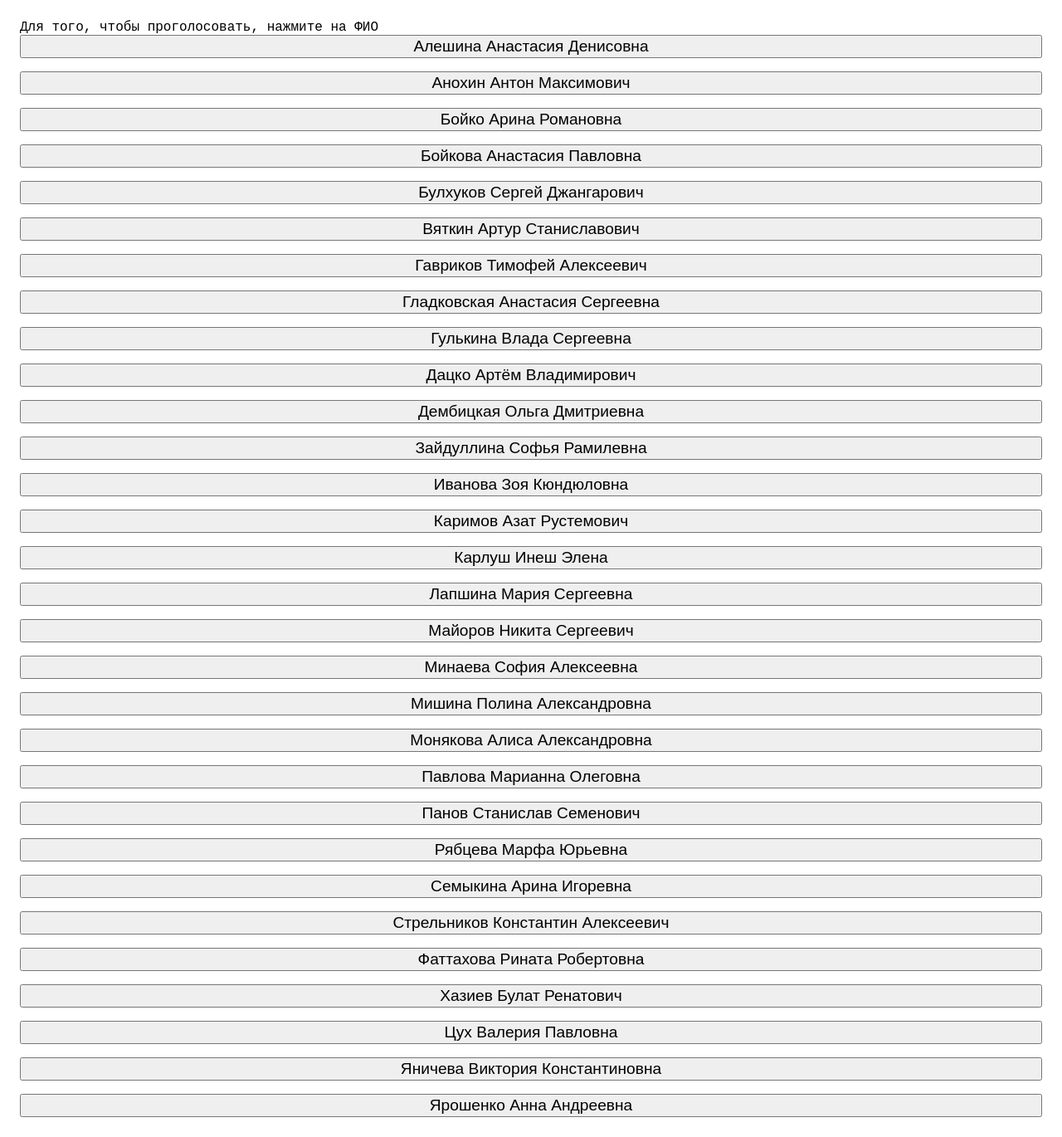
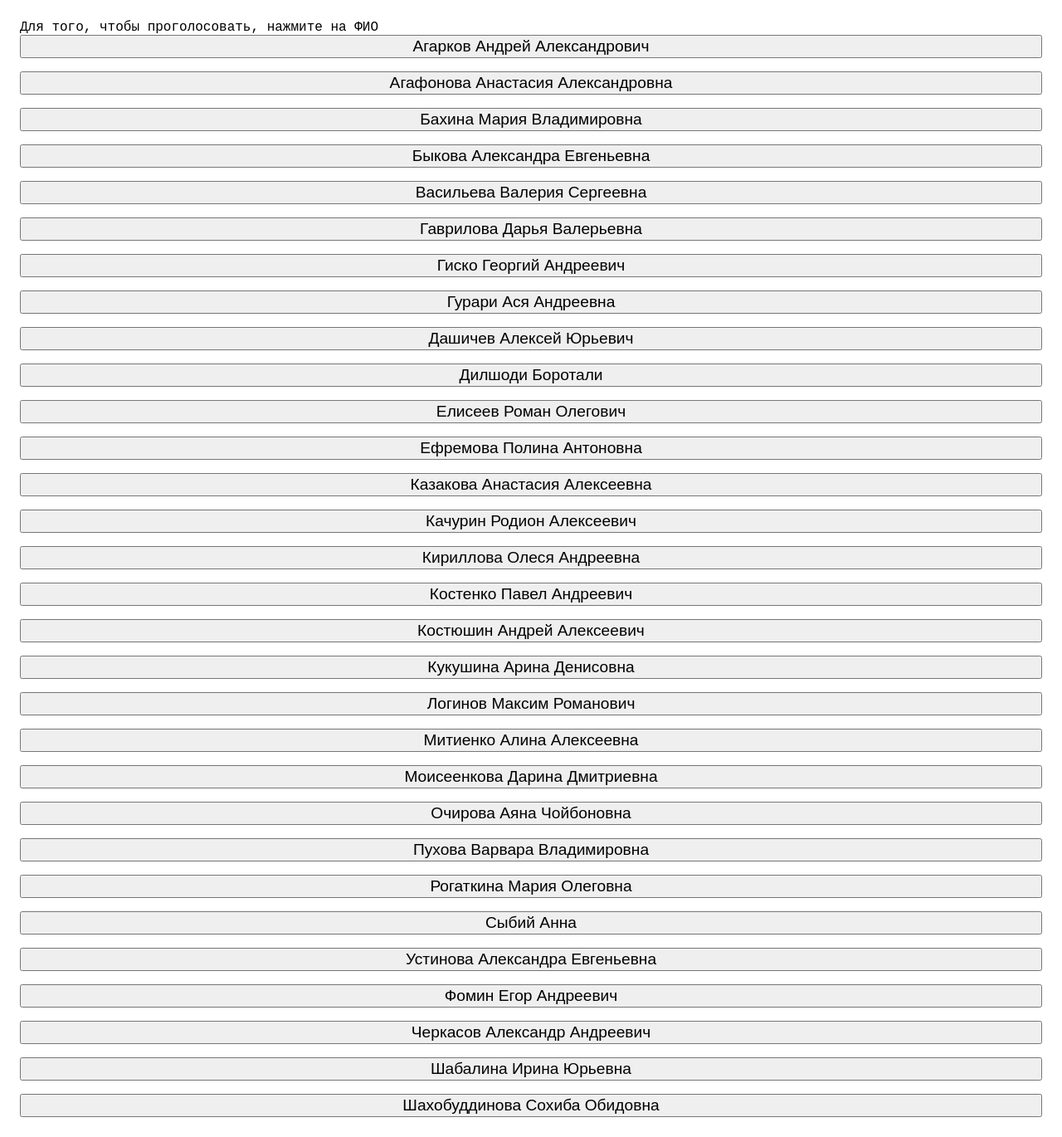
Before and after one commit to kmvpvl/vote, a React (Create React App) app: page / in a window 1280 px wide. Shown: the whole page at 83% size. Built offline with nearby package versions, Linux system fonts and the light colour scheme; a web font is replaced by a local one.

Commit message:
БЭК-24-2

```diff
--- a/src/index.tsx
+++ b/src/index.tsx
@@ -4,37 +4,37 @@ import "./index.css";
 import WebApp from "./WebApp";
 
 const list: string[] = [
-  "Алешина	Анастасия	Денисовна",
-  "Анохин	Антон	Максимович",
-  "Бойко	Арина	Романовна",
-  "Бойкова	Анастасия	Павловна",
-  "Булхуков	Сергей	Джангарович",
-  "Вяткин	Артур	Станиславович",
-  "Гавриков	Тимофей	Алексеевич",
-  "Гладковская	Анастасия	Сергеевна",
-  "Гулькина	Влада	Сергеевна",
-  "Дацко	Артём	Владимирович",
-  "Дембицкая	Ольга	Дмитриевна",
-  "Зайдуллина	Софья	Рамилевна",
-  "Иванова	Зоя	Кюндюловна",
-  "Каримов	Азат	Рустемович",
-  "Карлуш	Инеш Элена	",
-  "Лапшина	Мария	Сергеевна",
-  "Майоров	Никита	Сергеевич",
-  "Минаева	София	Алексеевна",
-  "Мишина	Полина	Александровна",
-  "Монякова	Алиса	Александровна",
-  "Павлова	Марианна	Олеговна",
-  "Панов	Станислав	Семенович",
-  "Рябцева	Марфа	Юрьевна",
-  "Семыкина	Арина	Игоревна",
-  "Стрельников	Константин	Алексеевич",
-  "Фаттахова	Рината	Робертовна",
-  "Хазиев	Булат	Ренатович",
-  "Цух	Валерия	Павловна",
-  "Яничева	Виктория	Константиновна",
-  "Ярошенко	Анна	Андреевна",
-  ]
+  "Агарков	Андрей	Александрович",
+  "Агафонова	Анастасия	Александровна",
+  "Бахина	Мария	Владимировна",
+  "Быкова	Александра	Евгеньевна",
+  "Васильева	Валерия	Сергеевна",
+  "Гаврилова	Дарья	Валерьевна",
+  "Гиско	Георгий	Андреевич",
+  "Гурари	Ася	Андреевна",
+  "Дашичев	Алексей	Юрьевич",
+  "Дилшоди	Боротали	",
+  "Елисеев	Роман	Олегович",
+  "Ефремова	Полина	Антоновна",
+  "Казакова	Анастасия	Алексеевна",
+  "Качурин	Родион	Алексеевич",
+  "Кириллова	Олеся	Андреевна",
+  "Костенко	Павел	Андреевич",
+  "Костюшин	Андрей	Алексеевич",
+  "Кукушина	Арина	Денисовна",
+  "Логинов	Максим	Романович",
+  "Митиенко	Алина	Алексеевна",
+  "Моисеенкова	Дарина	Дмитриевна",
+  "Очирова	Аяна	Чойбоновна",
+  "Пухова	Варвара	Владимировна",
+  "Рогаткина	Мария	Олеговна",
+  "Сыбий	Анна	",
+  "Устинова	Александра	Евгеньевна",
+  "Фомин	Егор	Андреевич",
+  "Черкасов	Александр	Андреевич",
+  "Шабалина	Ирина	Юрьевна",
+  "Шахобуддинова	Сохиба	Обидовна",
+    ]
 
 const root = ReactDOM.createRoot(
   document.getElementById("root") as HTMLElement
```
